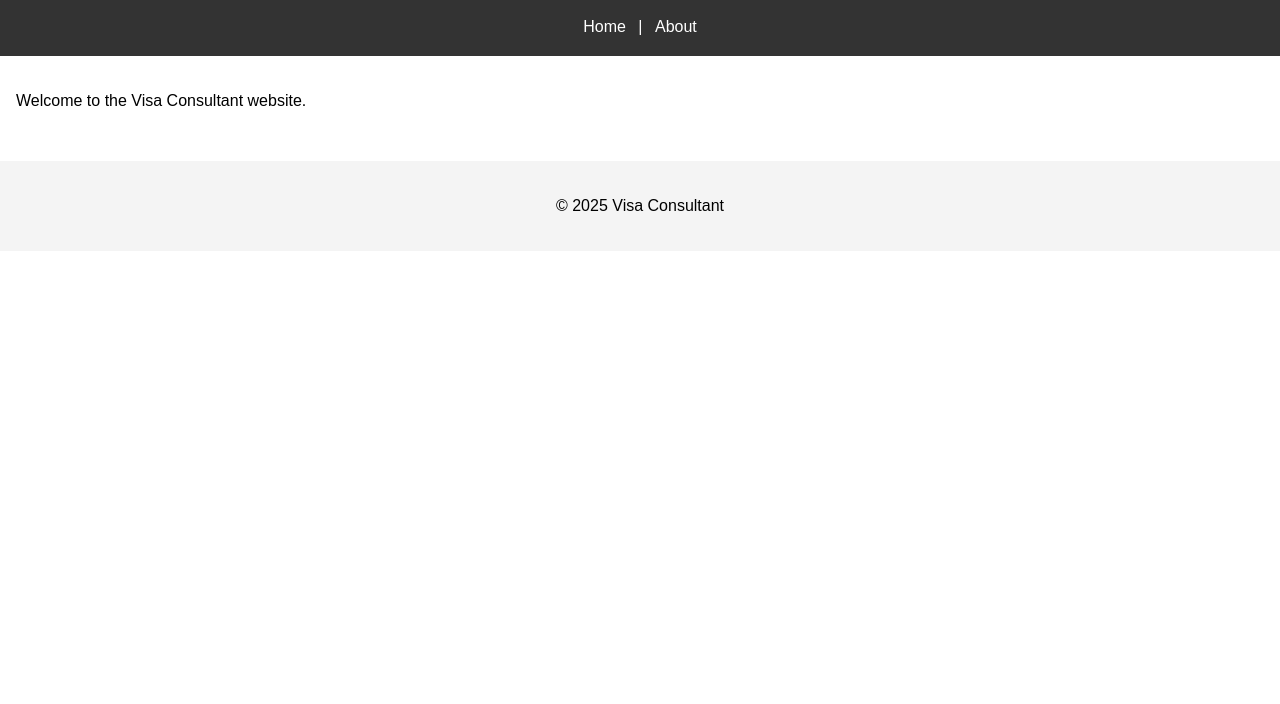
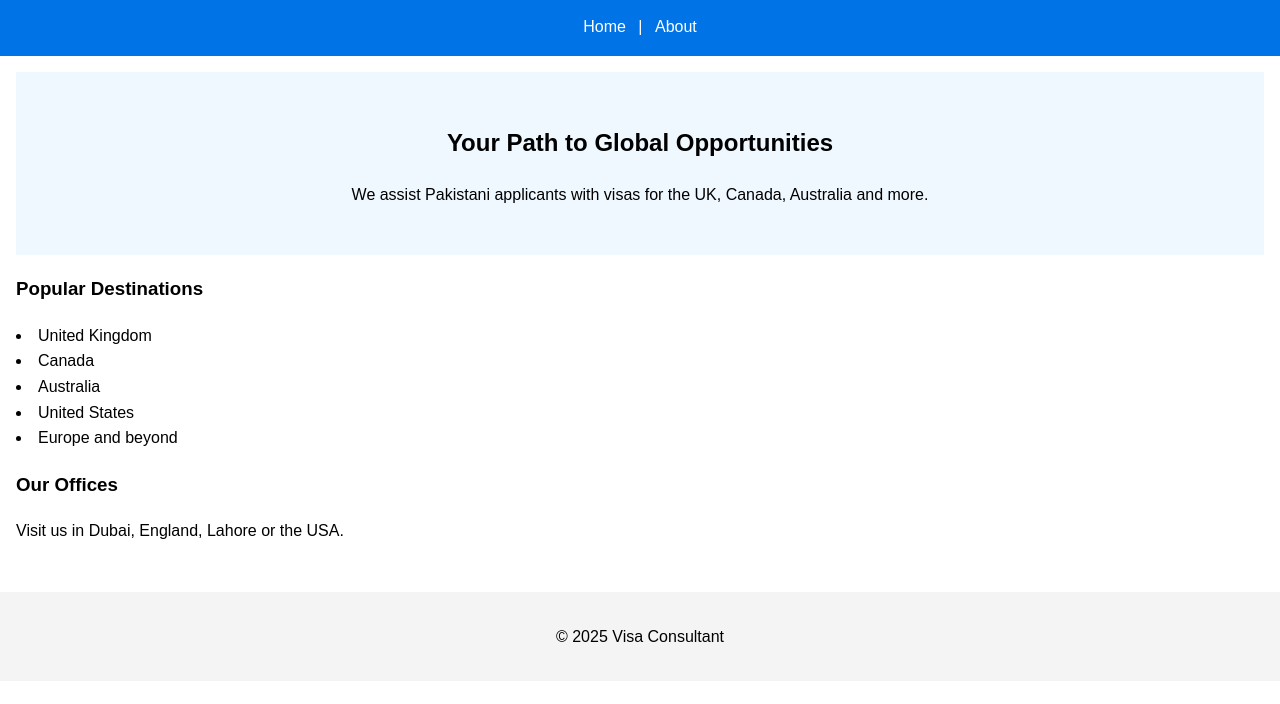
Before and after one commit to hassanaslam631/visa-consultant-, a plain HTML site: page index.html in a window 1280 px wide. Shown: the part 96-800 px from the top of the page. Drawn offline with Linux system fonts and the light colour scheme.

Commit message:
Enhance visa consultant demo site

```diff
--- a/index.html
+++ b/index.html
@@ -15,7 +15,24 @@
         </nav>
     </header>
     <main>
-        <p>Welcome to the Visa Consultant website.</p>
+        <section class="hero">
+            <h2>Your Path to Global Opportunities</h2>
+            <p>We assist Pakistani applicants with visas for the UK, Canada, Australia and more.</p>
+        </section>
+        <section class="features">
+            <h3>Popular Destinations</h3>
+            <ul>
+                <li>United Kingdom</li>
+                <li>Canada</li>
+                <li>Australia</li>
+                <li>United States</li>
+                <li>Europe and beyond</li>
+            </ul>
+        </section>
+        <section class="offices">
+            <h3>Our Offices</h3>
+            <p>Visit us in Dubai, England, Lahore or the USA.</p>
+        </section>
     </main>
     <footer>
         <p>&copy; 2025 Visa Consultant</p>
--- a/styles.css
+++ b/styles.css
@@ -6,7 +6,7 @@ body {
 }
 
 header {
-    background-color: #333;
+    background-color: #0073e6;
     color: #fff;
     padding: 1em;
     text-align: center;
@@ -16,6 +16,22 @@ nav a {
     color: #fff;
     text-decoration: none;
     margin: 0 0.5em;
+}
+
+.hero {
+    background-color: #f0f8ff;
+    padding: 2em;
+    text-align: center;
+}
+
+.features,
+.offices {
+    margin: 1em 0;
+}
+
+.features ul {
+    list-style: disc inside;
+    padding: 0;
 }
 
 main {
```
Also changed, not shown: about.html (+3 -1 lines), 1 other file.
